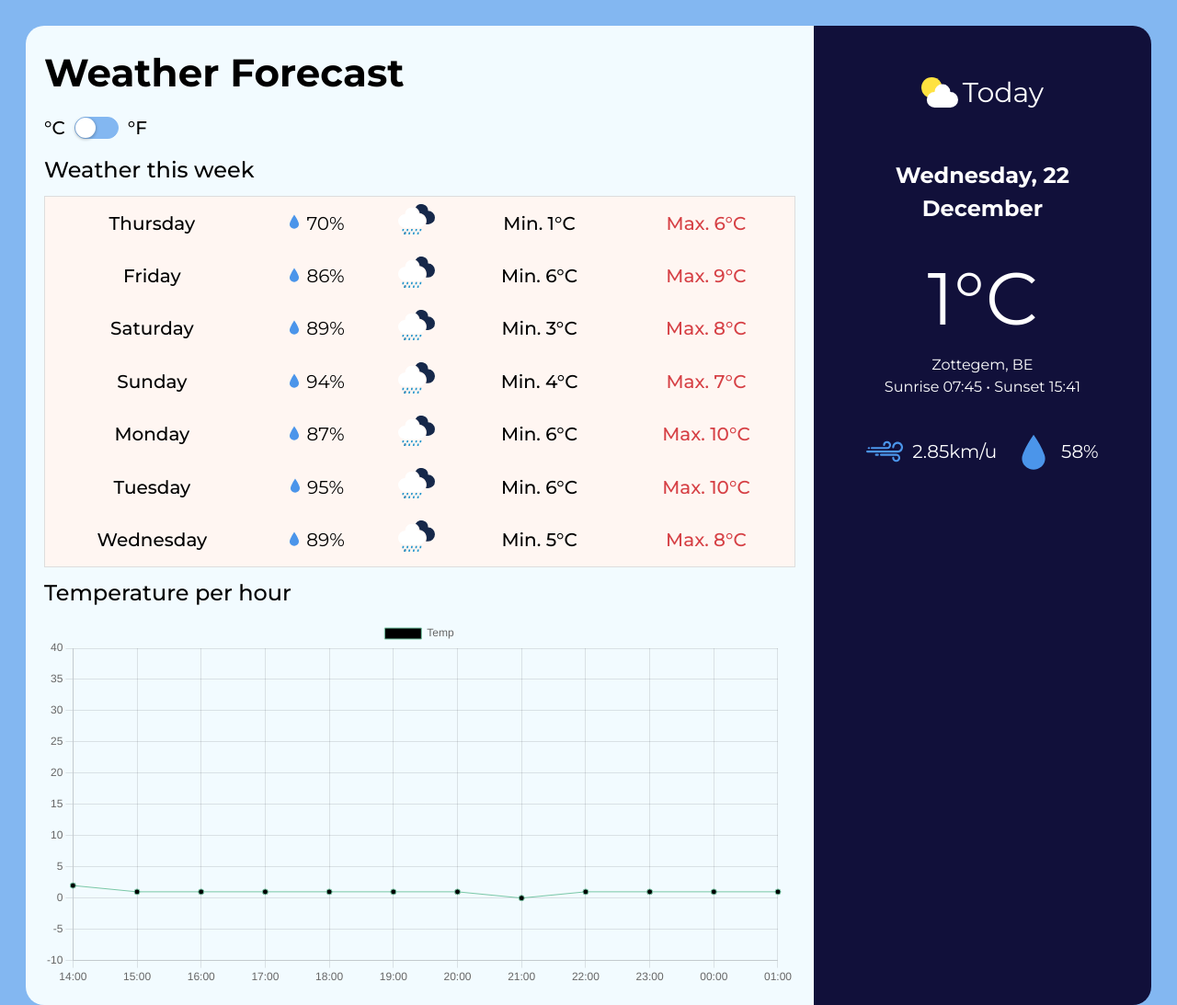
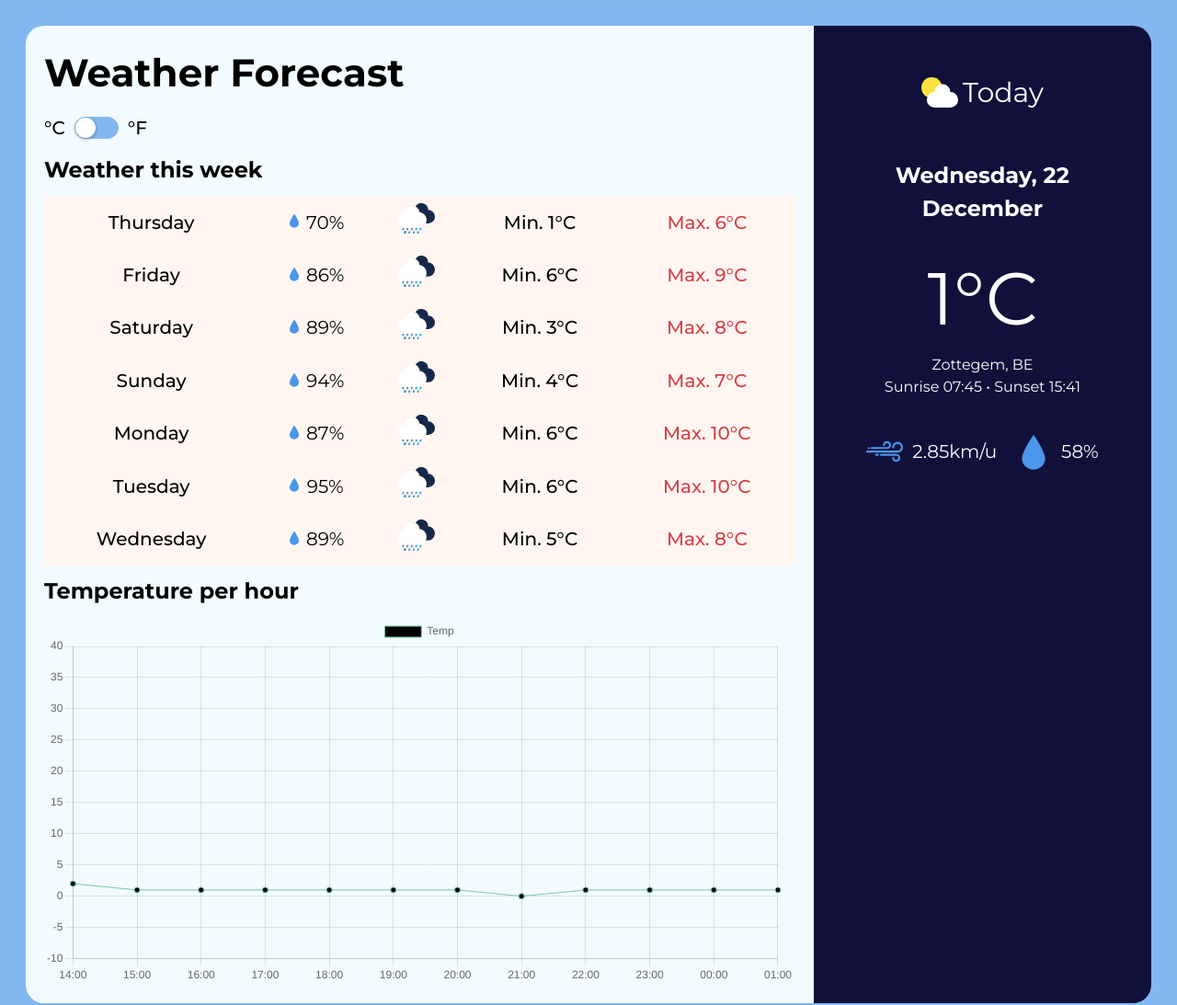
Before and after one commit to vandenbosschegiles/vandenbosschegiles.github.io, a plain HTML site: page index.html in a window 1280 px wide. Shown: the whole page at 92% size. Drawn offline with nearby package versions, Linux system fonts and the light colour scheme.

Commit message:
update css

```diff
--- a/style/weather.css
+++ b/style/weather.css
@@ -17,6 +17,7 @@
   --table-backgroundColor-light: #fff6f2;
   --global-fontWeight-regular: 400;
   --global-fontWeight-medium: 500;
+  --global-fontWeight-bold: 700;
 
   /* global page settings */
   --global-html-color: var(--global-color-front);
@@ -29,6 +30,8 @@
 
   /* Border settings */
   --global-border-radius: 2rem;
+  --global-border-width: 1px;
+  --global-border-color: #ddd;
   /* baseline */
   --global-baseline: calc(1rem / 2);
 
@@ -134,6 +137,7 @@ body {
   }
   .c-table {
     overflow-x: scroll;
+    border: var(--global-border-width) solid var(--global-border-color);
   }
 }
 
@@ -160,7 +164,7 @@ body {
 }
 
 .c-weather__dashboard-subtitle {
-  font-weight: var(--global-fontWeight-medium);
+  font-weight: var(--global-fontWeight-bold);
   font-size: 2.4rem;
   padding: 0;
   margin: 1rem 0;
@@ -172,7 +176,7 @@ table {
   width: 100%;
   height: auto;
   border: 0;
-  background-color: #fff6f2;
+  background-color: var(--table-backgroundColor-light);
 }
 
 .c-title__today {
@@ -307,7 +311,6 @@ table {
   border-collapse: collapse;
   border-spacing: 0;
   width: 100%;
-  border: 1px solid #ddd;
   background-color: var(--table-backgroundColor-light);
 }
 
@@ -347,6 +350,7 @@ td {
     overflow: visible;
     max-width: fit-content;
     table-layout: fixed;
+    border: var(--global-border-width) solid var(--global-border-color);
   }
   td,
   tr {
@@ -434,7 +438,7 @@ td {
   margin-right: 1rem;
   background-color: var(--toggle-backgroundColor);
   border-radius: 32px;
-  border: 1px solid var(--toggle-backgroundColor);
+  border: var(--global-border-width) solid var(--toggle-backgroundColor);
   transition: all var(--global-transitionDuration-alpha)
     var(--global-transitionEasing-out);
   /* box-shadow: var(--toggle-boxShadow, 0); */
@@ -484,6 +488,7 @@ td {
     overflow: visible;
     max-width: fit-content;
     table-layout: fixed;
+    border: var(--global-border-width) solid var(--global-border-color);
   }
   td,
   tr {
```
